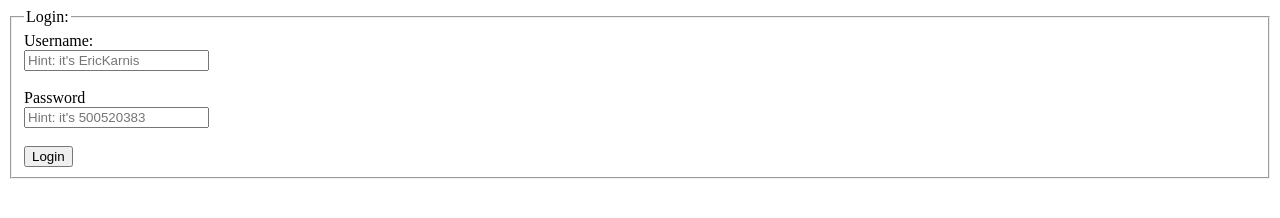
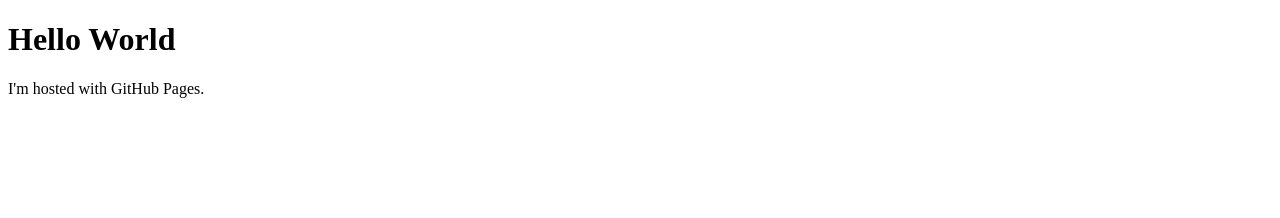
Before and after one commit to ekarnis/ekarnis.github.io, a plain HTML site: page index.html in a window 1280 px wide. Drawn offline with Linux system fonts and the light colour scheme.

Commit message:
basic index

```diff
--- a/index.html
+++ b/index.html
@@ -1,44 +1,7 @@
 <!DOCTYPE html>
 <html>
-
-<head>
-  <meta http-equiv="Content-type" content="text/html; charset=utf-8" />
-  <title>
-    Login
-  </title>
-</head>
-
 <body>
-  <form name=loginform onSubmit="return check()" method="post" action="main.html">
-    <fieldset>
-      <legend>Login:</legend>
-      <label>Username</label>:
-      <br>
-      <input type="text" name="username" placeholder="Hint: it's EricKarnis" value="" required>
-      <br>
-      <br>
-      <label>Password</label>
-      <br>
-      <input type="password" name="password" placeholder="Hint: it's 500520383" value="" required>
-      <br>
-      <br>
-      <input type="submit" value="Login">
-    </fieldset>
-  </form>
-  <script>
-    function check() {
-      var un = document.loginform.username.value;
-      var pw = document.loginform.password.value;
-      var uname = "EricKarnis";
-      var pword = "500520383";
-      if ((un == uname) && (pw == pword)) {
-        return true;
-      } else {
-        alert("Login was unsuccessful, please check your username and password");
-        return false;
-      }
-    }
-  </script>
+<h1>Hello World</h1>
+<p>I'm hosted with GitHub Pages.</p>
 </body>
-
 </html>
```
